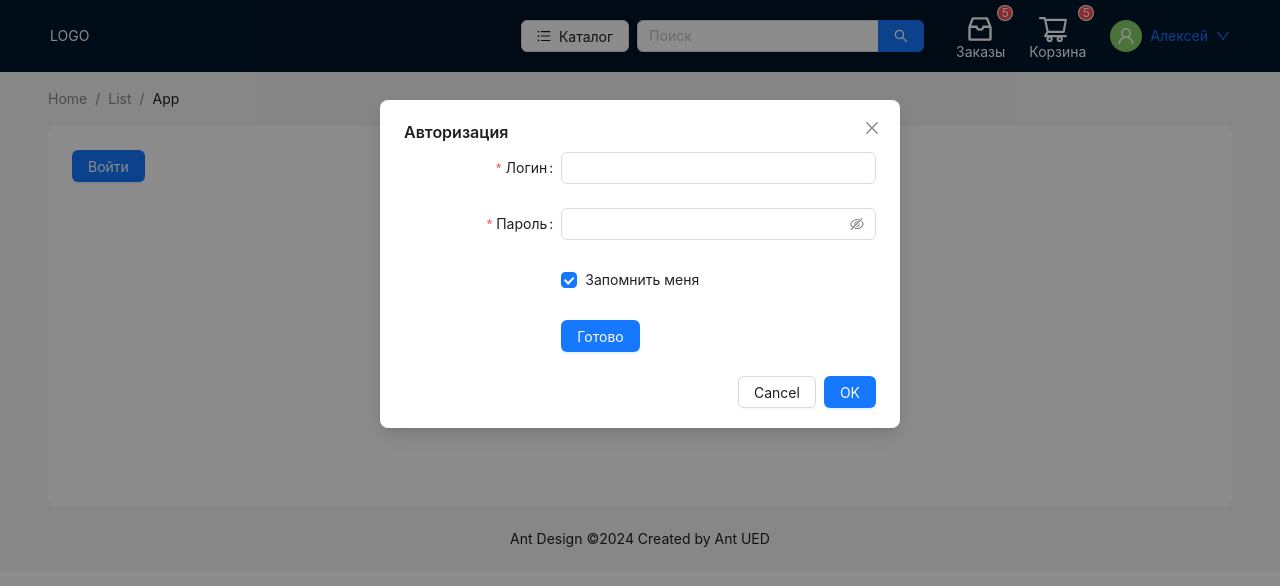
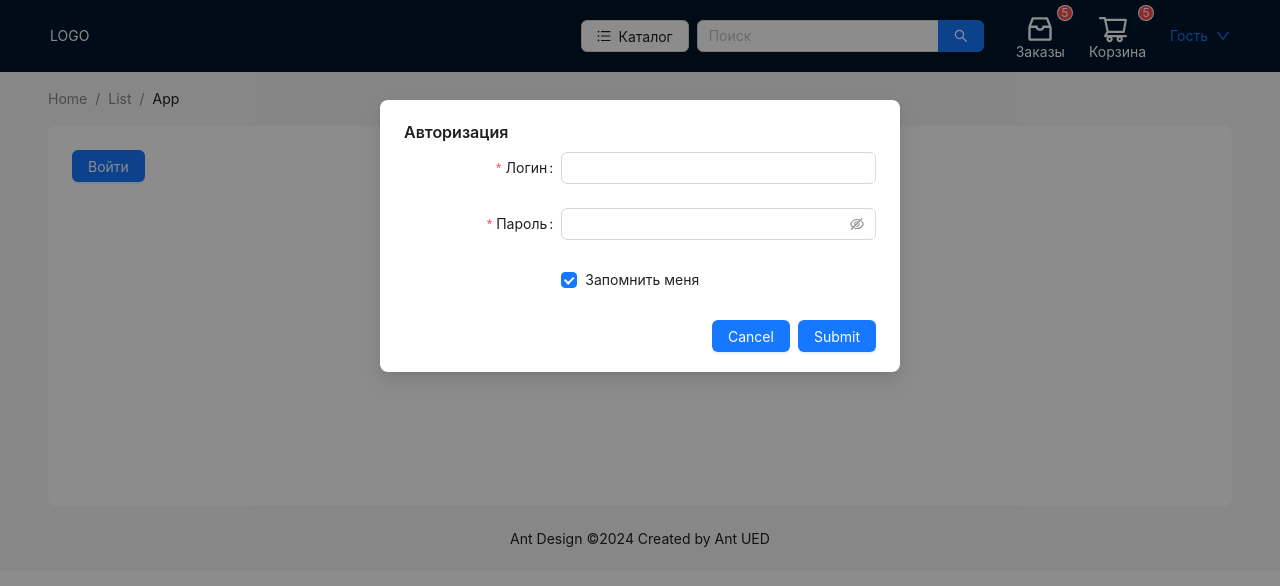
Before and after one commit to knopkokraskrutoy/alkmarket1, a React (Vite) app: page / in a window 1280 px wide. Both pictures are taken after a click on the button "Войти". Shown: the top 586 px of the page. Built offline with nearby package versions, Linux system fonts and the light colour scheme.

Commit message:
засунул логин в хедер

```diff
--- a/src/components/content/content.tsx
+++ b/src/components/content/content.tsx
@@ -1,5 +1,5 @@
 import { Breadcrumb, Layout, theme } from "antd"
-import Login from './form/login';
+import Login from '../header/elements/login';
 
 const { Content } = Layout
 
--- a/src/components/header/elements/dropDownUser.tsx
+++ b/src/components/header/elements/dropDownUser.tsx
@@ -1,48 +1,49 @@
 import { DownOutlined, UserOutlined } from "@ant-design/icons"
-import type { MenuProps } from "antd"
 import { Avatar, Dropdown, Space } from "antd"
 import Link from "antd/es/typography/Link"
 import cls from "../header.module.scss"
+import { useState } from "react"
+import Login from "./login"
 
-const items: MenuProps["items"] = [
+const DropdownUser: React.FC = () => {
+  const [authorized, setAuthorized] = useState(false)
+
+  const handleAuthToggle = () => {
+    setAuthorized(!authorized)
+  }
+
+  const items = [
     {
-    label: (
-      <a
-        target="_blank"
-        rel="noopener noreferrer"
-        href="https://www.antgroup.com"
-      >
-        Настройки
-      </a>
-    ),
+      label: <a onClick={e => e.stopPropagation()}>Настройки</a>,
       key: "0",
     },
     {
-    label: (
+      label: authorized ? (
         <a
           className={cls.dropdown__exit}
-        target="_blank"
-        rel="noopener noreferrer"
-        href="https://www.aliyun.com"
+          onClick={e => e.stopPropagation()}
+          href="#"
         >
           Выйти
         </a>
+      ) : (
+          <Login/>
       ),
       key: "1",
     },
   ]
 
-const DropdownUser: React.FC = () => (
+  return (
     <Dropdown menu={{ items }} placement="bottom">
       <Link className={cls.dropdown__link} onClick={e => e.preventDefault()}>
-      <Avatar
-        className={cls.dropdown__avatar}
-        icon={<UserOutlined />}
-      />
-      Алексей
+        {authorized && ( // Условный рендеринг Avatar
+          <Avatar className={cls.dropdown__avatar} icon={<UserOutlined />} />
+        )}
+        {authorized ? "Алексей" : "Гость"}
         <DownOutlined />
       </Link>
     </Dropdown>
   )
+}
 
 export default DropdownUser
--- a/src/components/content/form/login.tsx
+++ b/src/components/header/elements/login.tsx
@@ -1,6 +1,7 @@
 import React, { useState } from "react"
 import { Modal } from "antd"
 import { Button, Checkbox, Form, type FormProps, Input } from "antd"
+import DropdownUser from "./dropDownUser"
 
 type FieldType = {
   username?: string
@@ -23,25 +24,40 @@ const Login: React.FC = () => {
     setIsModalOpen(true)
   }
 
-  const handleOk = () => {
+  const handleOk = (event: React.MouseEvent<HTMLButtonElement, MouseEvent>) => {
     setIsModalOpen(false)
+    setAuthorized(true)
+    event.stopPropagation()
   }
 
-  const handleCancel = () => {
-    setIsModalOpen(false)
+  const handleButtonClick = (
+    event: React.MouseEvent<HTMLButtonElement, MouseEvent>,
+  ) => {
+    setIsModalOpen(!isModalOpen)
+    event.stopPropagation()
   }
+
+  const [authorized, setAuthorized] = useState(false)
 
   return (
     <>
-      <Button type="primary" onClick={showModal}>
+      <Button type="primary" onClick={handleButtonClick}>
         Войти
       </Button>
       <Modal
-        cancelButtonProps
         title="Авторизация"
         open={isModalOpen}
         onOk={handleOk}
-        onCancel={handleCancel}
+        onCancel={handleButtonClick}
+        closeIcon={false}
+        footer={[
+          <Button key="submit" type="primary" onClick={handleButtonClick}>
+            Cancel
+          </Button>,
+          <Button key="submit" type="primary" onClick={handleOk}>
+            Submit
+          </Button>,
+        ]}
       >
         <Form
           name="basic"
@@ -60,7 +76,6 @@ const Login: React.FC = () => {
           >
             <Input />
           </Form.Item>
-
           <Form.Item<FieldType>
             label="Пароль"
             name="password"
@@ -68,19 +83,12 @@ const Login: React.FC = () => {
           >
             <Input.Password />
           </Form.Item>
-
           <Form.Item<FieldType>
             name="remember"
             valuePropName="checked"
             wrapperCol={{ offset: 8, span: 16 }}
           >
             <Checkbox>Запомнить меня</Checkbox>
-          </Form.Item>
-
-          <Form.Item wrapperCol={{ offset: 8, span: 16 }}>
-            <Button type="primary" htmlType="submit">
-              Готово
-            </Button>
           </Form.Item>
         </Form>
       </Modal>
```
Lines whose indentation alone changed are shown as unchanged.
